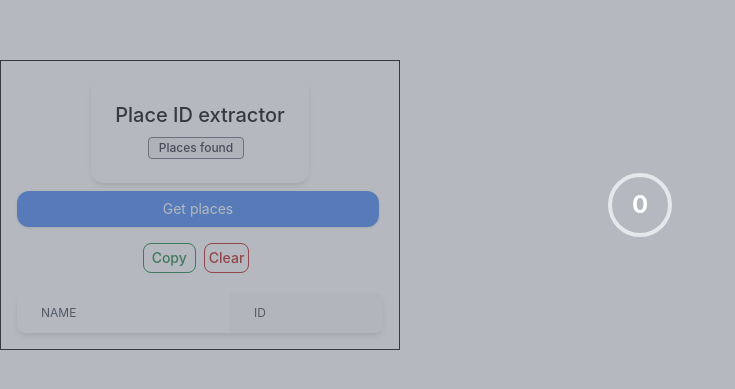
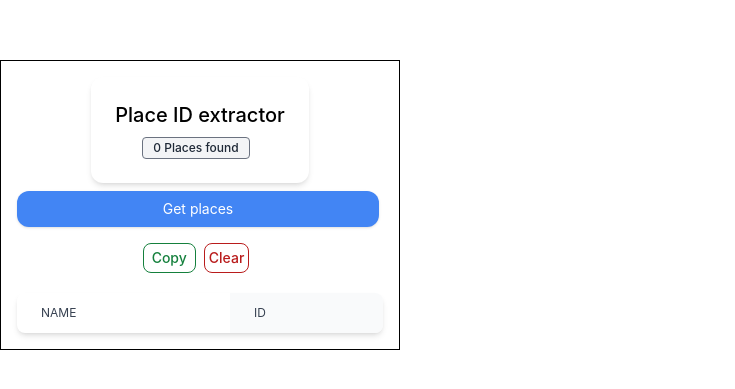
Before and after one commit to hleomojica/places_extension_vue, a Vue app: page / in a window 1280 px wide. Shown: the part 195-584 px from the top of the page, without its empty margins (0-735 px from the left). Built offline with nearby package versions, Linux system fonts and the light colour scheme.

Commit message:
Fix: Ui and counter

```diff
--- a/src/App.vue
+++ b/src/App.vue
@@ -12,9 +12,6 @@ onMounted(() => {
     timer.value--
   }, 1000)
 
-  setTimeout(() => {
-    clearInterval(intervalId)
-  }, timer.value * 1000)
 })
 </script>
 
@@ -26,22 +23,11 @@ onMounted(() => {
         <span
           class="bg-gray-100 text-gray-800 text-xs font-medium inline-flex items-center px-2.5 py-0.5 rounded mr-2 dark:bg-gray-700 dark:text-gray-400 border border-gray-500"
         >
-          {{ counter.value }} Places found
+          {{ counter.count }} Places found
         </span>
       </div>
     </div>
-    <div
-      class="fixed top-0 left-0 w-full h-full flex items-center justify-center bg-gray-900 bg-opacity-50 z-50"
-    >
-      <div class="relative">
-        <div class="w-16 h-16 border-4 border-t-4 border-gray-200 rounded-full animate-spin"></div>
-        <div
-          class="absolute top-0 left-0 w-full h-full flex items-center justify-center text-white font-bold text-2xl"
-        >
-          {{ timer }}
-        </div>
-      </div>
-    </div>
+
     <!-- <div class="wrapper">
       <nav>
         <RouterLink to="/">Home</RouterLink>
--- a/src/components/Maps.vue
+++ b/src/components/Maps.vue
@@ -138,11 +138,15 @@ const obtainPlaces = (links) => {
 function insertPlaces(foundPlaces) {
   if (foundPlaces.lenght === 0) return
   const placeIds = places.value.map((place) => place.place_id)
-  console.log('placeIds', placeIds)
+  // console.log('placeIds', placeIds)
   const newPlaces = foundPlaces.filter((place) => !placeIds.includes(place.place_id))
-  console.log('newPlaces', newPlaces)
+  // console.log('newPlaces', newPlaces)
   places.value.push(...newPlaces)
-  counter.value = places.value.length
+  //update counter
+  console.log("places.value.length", places.value.length);
+  counter.updateCounter(places.value.length)
+
+  // counter.value = places.value.length
 }
 
 async function copyToClipboard() {
--- a/src/stores/counter.js
+++ b/src/stores/counter.js
@@ -3,10 +3,14 @@ import { defineStore } from 'pinia'
 
 export const useCounterStore = defineStore('counter', () => {
   const count = ref(0)
+
   const doubleCount = computed(() => count.value * 2)
-  function increment() {
-    count.value++
+
+  function updateCounter(value) {
+    count.value = value
   }
 
-  return { count, doubleCount, increment }
+
+
+  return { count, doubleCount, updateCounter }
 })
--- a/src/stores/maps.js
+++ b/src/stores/maps.js
@@ -1,7 +1,17 @@
 import { ref, computed } from 'vue'
 import { defineStore } from 'pinia'
 
-export const useMapStore = defineStore('maps', () => {
-  const count = ref(0)
-  return { count }
+export const useMapStore = defineStore('maps', {
+
+  state: () => {
+    return {
+      count: 0,
+    };
+  },
+  actions: {
+    updateCounter(value) {
+      this.count = value;
+    },
+  },
+
 })
```
